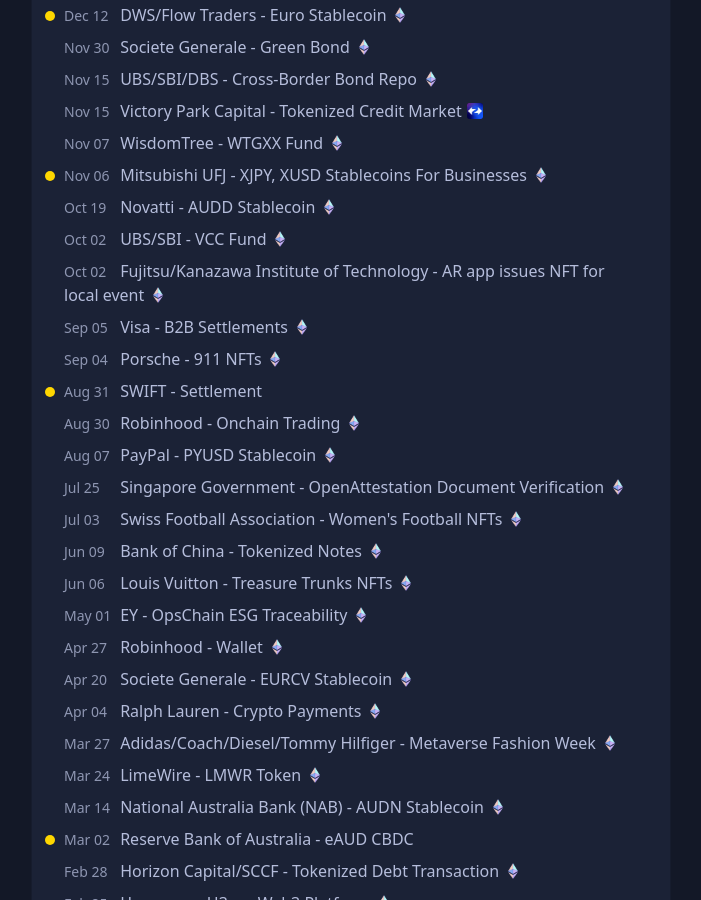
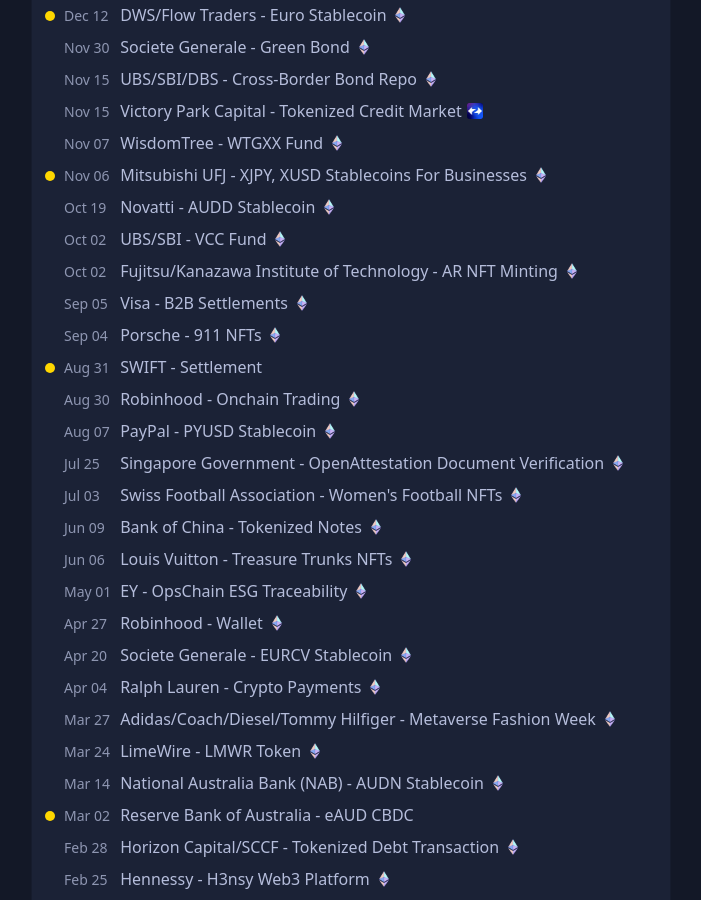
Before and after one commit to etheralpha/ethereumadoption-com, a Jekyll site: the page built from index.md, in a window 1280 px wide and 900 px high, scrolled down 2732 px. Shown: the whole window, without its empty margins (289-990 px from the left). Built offline with Jekyll 4.4.1, drawn with Linux system fonts in a browser that asks for light colours.

Commit message:
Update adoption.yml

```diff
--- a/_data/adoption.yml
+++ b/_data/adoption.yml
@@ -827,12 +827,12 @@
     - Fujitsu
     - Kanazawa Institute of Technology
   products:
-    - AR app issues NFT for local event
-  chains:
-    - Mainnet
-  sources:
-    - "https://www.fujitsu.com/global/about/resources/news/press-releases/2023/1002-01.html#footnote5"
-    - "https://www.fujitsu.com/jp/microsite/fujitsutransformationnews/2023-10-04/01/#anc-01"
+    - AR NFT Minting
+  chains:
+    - Mainnet
+  sources:
+    - "https://www.fujitsu.com/global/about/resources/news/press-releases/2023/1002-01.html"
+    - "https://www.fujitsu.com/jp/microsite/fujitsutransformationnews/2023-10-04/01/"
 - date: 2023-10-02
   status: live
   entities:
```
